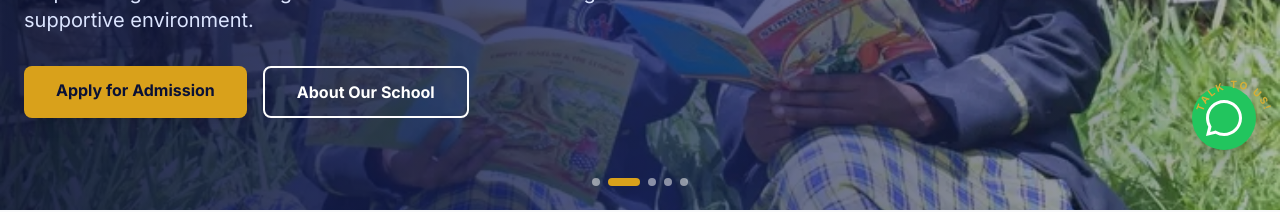
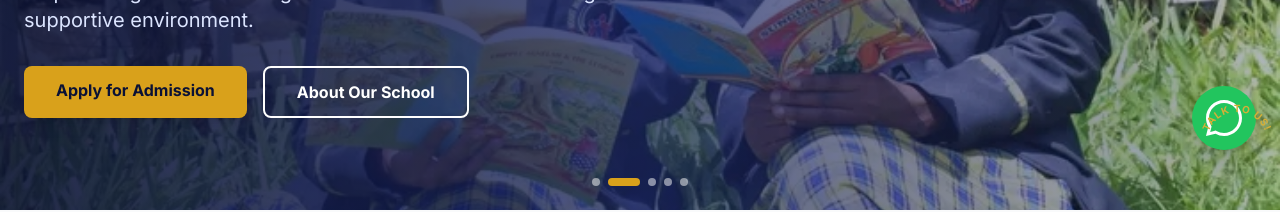
Before and after one commit to Kyle-Poppy/mt.moriahschool, a React (Vite) app: page / in a window 1280 px wide. Shown: the part 626-838 px from the top of the page. Built offline with nearby package versions, Linux system fonts and the light colour scheme.

Commit message:
Add curved Talk To Us text around WhatsApp button

```diff
--- a/src/components/WhatsAppButton.tsx
+++ b/src/components/WhatsAppButton.tsx
@@ -7,18 +7,14 @@ export default function WhatsAppButton() {
     <div className="fixed bottom-6 right-6 z-50">
       {/* Curved Gold Text */}
       <svg
-  width="100"
-  height="100"
-  className="absolute -top-4 -left-2 pointer-events-none overflow-visible"
+        width="90"
+        height="90"
+        className="absolute -top-1 left-0 pointer-events-none"
       >
         <defs>
           <path
-      id="circleText"
-      d="
-        M50,50
-        m-32,0
-        a32,32 0 1,1 64,0
-      "
+            id="talkPath"
+            d="M15,60 A25,25 0 0,1 75,60"
           />
         </defs>
 
@@ -26,11 +22,12 @@ export default function WhatsAppButton() {
           fill="#D4AF37"
           fontSize="10"
           fontWeight="800"
-    letterSpacing="2"
+          letterSpacing="1"
         >
           <textPath
-      href="#circleText"
-      startOffset="8%"
+            href="#talkPath"
+            startOffset="50%"
+            textAnchor="middle"
           >
             TALK TO US!
           </textPath>
```
Lines whose indentation alone changed are shown as unchanged.
